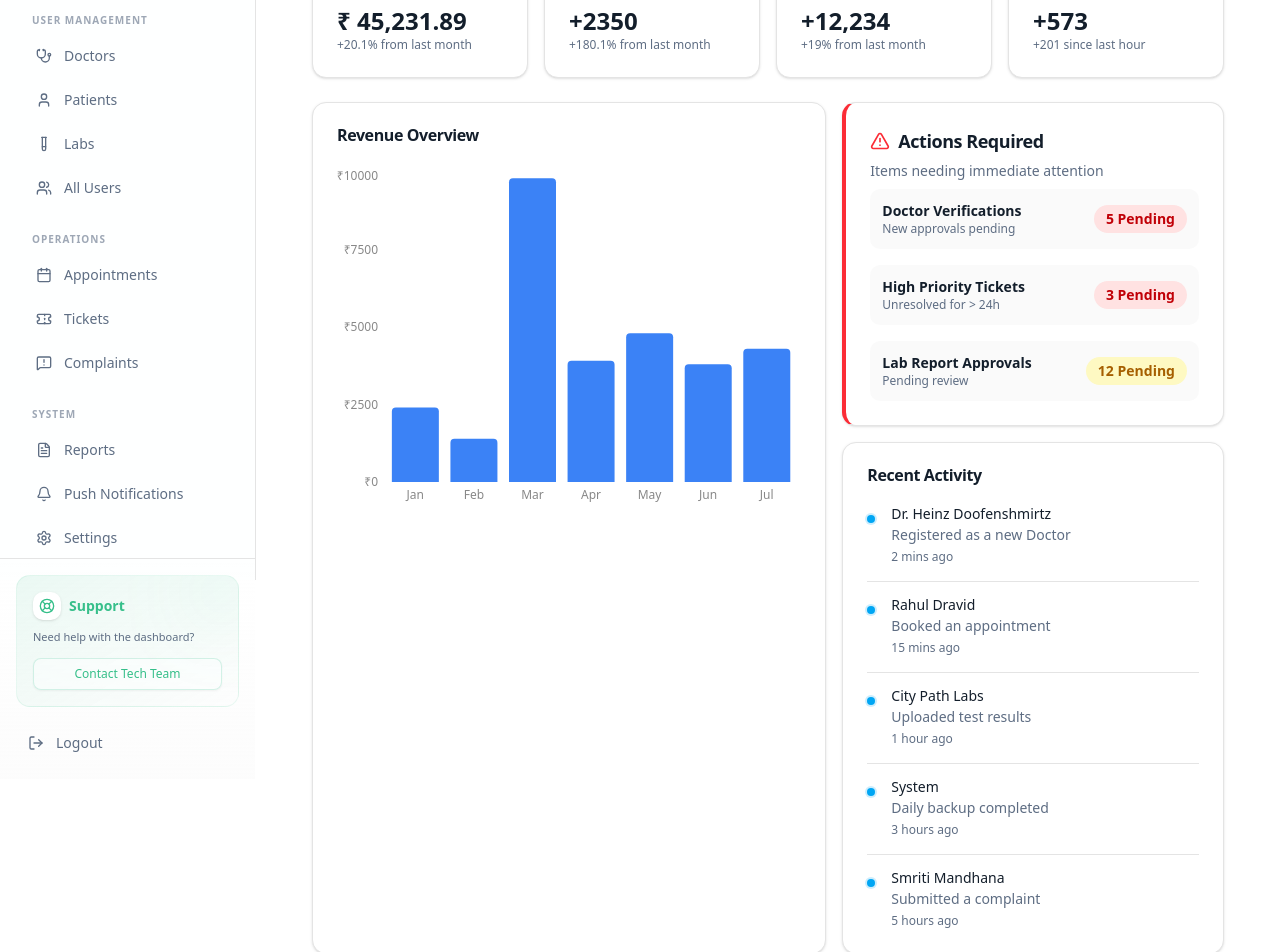
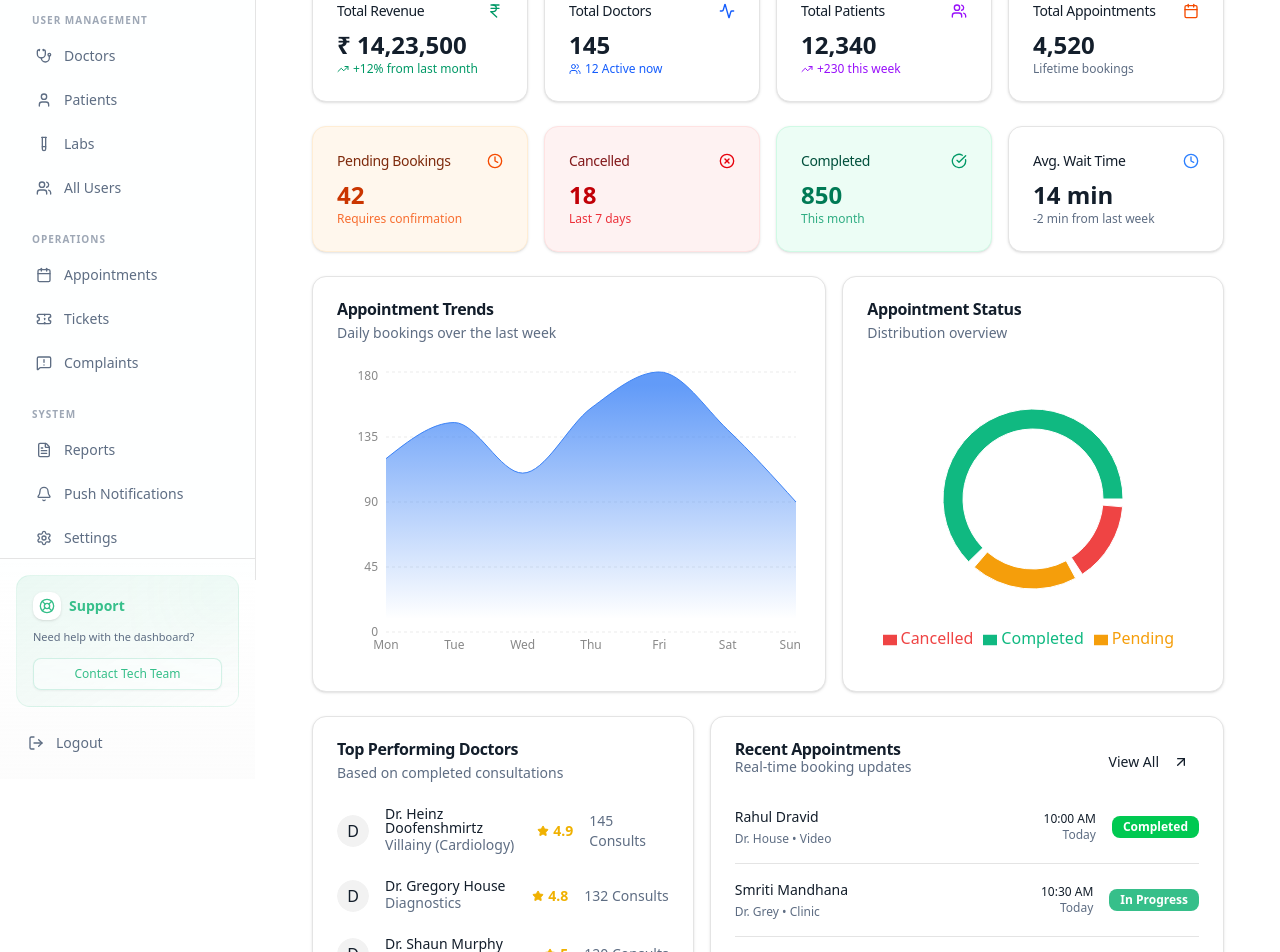
Before and after one commit to niks-nikhil-anand/swasthify_admin_portal, a Next.js app: page /superAdmin/dashboard in a window 1280 px wide. Shown: the part 220-1172 px from the top of the page. Built offline with nearby package versions, Linux system fonts and the light colour scheme.

Commit message:
feat: redesign dashboard page, introducing new charts, detailed metrics, and operational data displays.

```diff
--- a/app/superAdmin/(pages)/dashboard/page.tsx
+++ b/app/superAdmin/(pages)/dashboard/page.tsx
@@ -1,230 +1,353 @@
 "use client"
 
+import { Avatar, AvatarFallback, AvatarImage } from "@/components/ui/avatar"
+import { Badge } from "@/components/ui/badge"
+import { Button } from "@/components/ui/button"
 import { Card, CardContent, CardDescription, CardHeader, CardTitle } from "@/components/ui/card"
-import { Activity, AlertTriangle, ArrowUpRight, CheckCircle, CreditCard, DollarSign, IndianRupee, Users } from "lucide-react"
-import { Area, AreaChart, Bar, BarChart, CartesianGrid, ResponsiveContainer, Tooltip, XAxis, YAxis } from "recharts"
-
-const areaChartData = [
-  { name: "Jan", total: 2400 },
-  { name: "Feb", total: 1398 },
-  { name: "Mar", total: 9800 },
-  { name: "Apr", total: 3908 },
-  { name: "May", total: 4800 },
-  { name: "Jun", total: 3800 },
-  { name: "Jul", total: 4300 },
-]
-
-const recentActivity = [
-  {
-    id: 1,
-    user: "Dr. Heinz Doofenshmirtz",
-    action: "Registered as a new Doctor",
-    time: "2 mins ago",
-    status: "success"
-  },
-  {
-    id: 2,
-    user: "Rahul Dravid",
-    action: "Booked an appointment",
-    time: "15 mins ago",
-    status: "info"
-  },
-  {
-    id: 3,
-    user: "City Path Labs",
-    action: "Uploaded test results",
-    time: "1 hour ago",
-    status: "warning"
-  },
-  {
-    id: 4,
-    user: "System",
-    action: "Daily backup completed",
-    time: "3 hours ago",
-    status: "success"
-  },
-  {
-    id: 5,
-    user: "Smriti Mandhana",
-    action: "Submitted a complaint",
-    time: "5 hours ago",
-    status: "destructive"
-  }
-]
-
-const actionsRequired = [
-  {
-    id: 1,
-    title: "Doctor Verifications",
-    count: 5,
-    description: "New approvals pending",
-    urgent: true
-  },
-  {
-    id: 2,
-    title: "High Priority Tickets",
-    count: 3,
-    description: "Unresolved for > 24h",
-    urgent: true
-  },
-  {
-    id: 3,
-    title: "Lab Report Approvals",
-    count: 12,
-    description: "Pending review",
-    urgent: false
-  }
-]
+import {
+  Activity,
+  AlertCircle,
+  ArrowUpRight,
+  Calendar,
+  CheckCircle,
+  Clock,
+  CreditCard,
+  DollarSign,
+  Download,
+  FileText,
+  IndianRupee,
+  MoreHorizontal,
+  Star,
+  TrendingUp,
+  Users,
+  XCircle
+} from "lucide-react"
+import {
+  Area,
+  AreaChart,
+  Bar,
+  BarChart,
+  CartesianGrid,
+  Cell,
+  Legend,
+  Pie,
+  PieChart,
+  ResponsiveContainer,
+  Tooltip,
+  XAxis,
+  YAxis
+} from "recharts"
 
 export default function DashboardPage() {
+  // --- Data Mockups ---
+
+  const appointmentTrends = [
+    { name: "Mon", total: 120 },
+    { name: "Tue", total: 145 },
+    { name: "Wed", total: 110 },
+    { name: "Thu", total: 155 },
+    { name: "Fri", total: 180 },
+    { name: "Sat", total: 140 },
+    { name: "Sun", total: 90 },
+  ]
+
+  const statusDistribution = [
+    { name: "Completed", value: 65, color: "#10b981" }, // emerald-500
+    { name: "Pending", value: 20, color: "#f59e0b" },   // amber-500
+    { name: "Cancelled", value: 15, color: "#ef4444" }, // red-500
+  ]
+
+  const doctorAvailability = [
+    { department: "Cardio", available: 10, booked: 8 },
+    { department: "Ortho", available: 8, booked: 7 },
+    { department: "Neuro", available: 6, booked: 2 },
+    { department: "Pedia", available: 12, booked: 10 },
+    { department: "Derma", available: 9, booked: 9 },
+  ]
+
+  const topDoctors = [
+    { name: "Dr. Heinz Doofenshmirtz", specialty: "Villainy (Cardiology)", rating: 4.9, consults: 145, img: "/avatars/01.png" },
+    { name: "Dr. Gregory House", specialty: "Diagnostics", rating: 4.8, consults: 132, img: "/avatars/02.png" },
+    { name: "Dr. Shaun Murphy", specialty: "Surgery", rating: 5.0, consults: 120, img: "/avatars/03.png" },
+    { name: "Dr. Meredith Grey", specialty: "General Surgery", rating: 4.7, consults: 115, img: "/avatars/04.png" },
+  ]
+
+  const recentAppointments = [
+    { id: "APT-101", patient: "Rahul Dravid", doctor: "Dr. House", time: "10:00 AM", status: "Completed", type: "Video" },
+    { id: "APT-102", patient: "Smriti Mandhana", doctor: "Dr. Grey", time: "10:30 AM", status: "In Progress", type: "Clinic" },
+    { id: "APT-103", patient: "Virat Kohli", doctor: "Dr. Murphy", time: "11:00 AM", status: "Pending", type: "Video" },
+    { id: "APT-104", patient: "Mithali Raj", doctor: "Dr. Strange", time: "11:15 AM", status: "Cancelled", type: "Clinic" },
+  ]
+
+  const alerts = [
+    { title: "Pending Approvals", count: 5, type: "urgent", desc: "Doctors awaiting verification" },
+    { title: "Missed Appointments", count: 12, type: "warning", desc: "No-show report generated" },
+    { title: "Supply Alert", count: 3, type: "info", desc: "Low stock in Lab B" },
+  ]
+
   return (
     <div className="flex-1 space-y-6 p-8 pt-6">
-      <div className="flex items-center justify-between space-y-2">
-        <h2 className="text-3xl font-bold tracking-tight">Dashboard Overview</h2>
+      {/* Header */}
+      <div className="flex flex-col md:flex-row md:items-center md:justify-between space-y-2 md:space-y-0">
+        <div>
+          <h2 className="text-3xl font-bold tracking-tight">Dashboard</h2>
+          <p className="text-muted-foreground">Platform overview & real-time analytics.</p>
+        </div>
+        <div className="flex items-center space-x-2">
+          <Button variant="outline" className="hidden md:flex">
+            <Calendar className="mr-2 h-4 w-4" /> Jan 20, 2024 - Feb 20, 2024
+          </Button>
+          <Button>
+            <Download className="mr-2 h-4 w-4" /> Export Report
+          </Button>
+        </div>
       </div>
 
-      {/* KPI Cards */}
+      {/* Metrics Row 1: Primary Stats */}
       <div className="grid gap-4 md:grid-cols-2 lg:grid-cols-4">
         <Card>
           <CardHeader className="flex flex-row items-center justify-between space-y-0 pb-2">
-            <CardTitle className="text-sm font-medium">
-              Total Revenue
-            </CardTitle>
-            <IndianRupee className="h-4 w-4 text-muted-foreground" />
+            <CardTitle className="text-sm font-medium">Total Revenue</CardTitle>
+            <IndianRupee className="h-4 w-4 text-emerald-600" />
           </CardHeader>
           <CardContent>
-            <div className="text-2xl font-bold">₹ 45,231.89</div>
-            <p className="text-xs text-muted-foreground">
-              +20.1% from last month
-            </p>
+            <div className="text-2xl font-bold">₹ 14,23,500</div>
+            <div className="flex items-center text-xs text-emerald-600">
+              <TrendingUp className="mr-1 h-3 w-3" /> +12% from last month
+            </div>
           </CardContent>
         </Card>
         <Card>
           <CardHeader className="flex flex-row items-center justify-between space-y-0 pb-2">
-            <CardTitle className="text-sm font-medium">
-              Active Users
-            </CardTitle>
-            <Users className="h-4 w-4 text-muted-foreground" />
+            <CardTitle className="text-sm font-medium">Total Doctors</CardTitle>
+            <Activity className="h-4 w-4 text-blue-600" />
           </CardHeader>
           <CardContent>
-            <div className="text-2xl font-bold">+2350</div>
-            <p className="text-xs text-muted-foreground">
-              +180.1% from last month
-            </p>
+            <div className="text-2xl font-bold">145</div>
+            <div className="flex items-center text-xs text-blue-600">
+              <Users className="mr-1 h-3 w-3" /> 12 Active now
+            </div>
           </CardContent>
         </Card>
         <Card>
           <CardHeader className="flex flex-row items-center justify-between space-y-0 pb-2">
-            <CardTitle className="text-sm font-medium">Sales</CardTitle>
-            <CreditCard className="h-4 w-4 text-muted-foreground" />
+            <CardTitle className="text-sm font-medium">Total Patients</CardTitle>
+            <Users className="h-4 w-4 text-purple-600" />
           </CardHeader>
           <CardContent>
-            <div className="text-2xl font-bold">+12,234</div>
-            <p className="text-xs text-muted-foreground">
-              +19% from last month
-            </p>
+            <div className="text-2xl font-bold">12,340</div>
+            <div className="flex items-center text-xs text-purple-600">
+              <TrendingUp className="mr-1 h-3 w-3" /> +230 this week
+            </div>
           </CardContent>
         </Card>
         <Card>
           <CardHeader className="flex flex-row items-center justify-between space-y-0 pb-2">
-            <CardTitle className="text-sm font-medium">Active Now</CardTitle>
-            <Activity className="h-4 w-4 text-muted-foreground" />
+            <CardTitle className="text-sm font-medium">Total Appointments</CardTitle>
+            <Calendar className="h-4 w-4 text-orange-600" />
           </CardHeader>
           <CardContent>
-            <div className="text-2xl font-bold">+573</div>
-            <p className="text-xs text-muted-foreground">
-              +201 since last hour
-            </p>
+            <div className="text-2xl font-bold">4,520</div>
+            <p className="text-xs text-muted-foreground">Lifetime bookings</p>
           </CardContent>
         </Card>
       </div>
 
+      {/* Metrics Row 2: Secondary / Operational Stats */}
+      <div className="grid gap-4 md:grid-cols-2 lg:grid-cols-4">
+        <Card className="bg-orange-50 border-orange-100 dark:bg-orange-950/20 dark:border-orange-900">
+          <CardHeader className="flex flex-row items-center justify-between space-y-0 pb-2">
+            <CardTitle className="text-sm font-medium text-orange-900 dark:text-orange-100">Pending Bookings</CardTitle>
+            <Clock className="h-4 w-4 text-orange-600" />
+          </CardHeader>
+          <CardContent>
+            <div className="text-2xl font-bold text-orange-700 dark:text-orange-300">42</div>
+            <p className="text-xs text-orange-600/80">Requires confirmation</p>
+          </CardContent>
+        </Card>
+        <Card className="bg-red-50 border-red-100 dark:bg-red-950/20 dark:border-red-900">
+          <CardHeader className="flex flex-row items-center justify-between space-y-0 pb-2">
+            <CardTitle className="text-sm font-medium text-red-900 dark:text-red-100">Cancelled</CardTitle>
+            <XCircle className="h-4 w-4 text-red-600" />
+          </CardHeader>
+          <CardContent>
+            <div className="text-2xl font-bold text-red-700 dark:text-red-300">18</div>
+            <p className="text-xs text-red-600/80">Last 7 days</p>
+          </CardContent>
+        </Card>
+        <Card className="bg-emerald-50 border-emerald-100 dark:bg-emerald-950/20 dark:border-emerald-900">
+          <CardHeader className="flex flex-row items-center justify-between space-y-0 pb-2">
+            <CardTitle className="text-sm font-medium text-emerald-900 dark:text-emerald-100">Completed</CardTitle>
+            <CheckCircle className="h-4 w-4 text-emerald-600" />
+          </CardHeader>
+          <CardContent>
+            <div className="text-2xl font-bold text-emerald-700 dark:text-emerald-300">850</div>
+            <p className="text-xs text-emerald-600/80">This month</p>
+          </CardContent>
+        </Card>
+        <Card>
+          <CardHeader className="flex flex-row items-center justify-between space-y-0 pb-2">
+            <CardTitle className="text-sm font-medium">Avg. Wait Time</CardTitle>
+            <Clock className="h-4 w-4 text-blue-500" />
+          </CardHeader>
+          <CardContent>
+            <div className="text-2xl font-bold">14 min</div>
+            <p className="text-xs text-muted-foreground">-2 min from last week</p>
+          </CardContent>
+        </Card>
+      </div>
+
+      {/* Charts Section */}
       <div className="grid gap-4 md:grid-cols-2 lg:grid-cols-7">
-
-        {/* Main Chart */}
+        {/* Appointment Trends */}
         <Card className="col-span-4">
           <CardHeader>
-            <CardTitle>Revenue Overview</CardTitle>
+            <CardTitle>Appointment Trends</CardTitle>
+            <CardDescription>Daily bookings over the last week</CardDescription>
           </CardHeader>
           <CardContent className="pl-2">
-            <ResponsiveContainer width="100%" height={350}>
-              <BarChart data={areaChartData}>
-                <XAxis
-                  dataKey="name"
-                  stroke="#888888"
-                  fontSize={12}
-                  tickLine={false}
-                  axisLine={false}
-                />
-                <YAxis
-                  stroke="#888888"
-                  fontSize={12}
-                  tickLine={false}
-                  axisLine={false}
-                  tickFormatter={(value) => `₹${value}`}
-                />
-                <Tooltip
-                  cursor={{ fill: 'transparent' }}
-                  contentStyle={{ borderRadius: '8px', border: 'none', boxShadow: '0 4px 6px -1px rgb(0 0 0 / 0.1)' }}
-                  formatter={(value) => [`₹${value}`, "Total"]}
-                />
-                <Bar dataKey="total" fill="#3b82f6" radius={[4, 4, 0, 0]} />
-              </BarChart>
+            <ResponsiveContainer width="100%" height={300}>
+              <AreaChart data={appointmentTrends}>
+                <defs>
+                  <linearGradient id="colorTotal" x1="0" y1="0" x2="0" y2="1">
+                    <stop offset="5%" stopColor="#3b82f6" stopOpacity={0.8} />
+                    <stop offset="95%" stopColor="#3b82f6" stopOpacity={0} />
+                  </linearGradient>
+                </defs>
+                <XAxis dataKey="name" stroke="#888888" fontSize={12} tickLine={false} axisLine={false} />
+                <YAxis stroke="#888888" fontSize={12} tickLine={false} axisLine={false} />
+                <CartesianGrid vertical={false} strokeDasharray="3 3" opacity={0.4} />
+                <Tooltip contentStyle={{ borderRadius: '8px', border: 'none', boxShadow: '0 4px 12px rgba(0,0,0,0.1)' }} />
+                <Area type="monotone" dataKey="total" stroke="#3b82f6" fillOpacity={1} fill="url(#colorTotal)" />
+              </AreaChart>
             </ResponsiveContainer>
           </CardContent>
         </Card>
 
-        {/* Action Required & Recent Activity */}
-        <div className="col-span-3 space-y-4">
+        {/* Status Distribution */}
+        <Card className="col-span-3">
+          <CardHeader>
+            <CardTitle>Appointment Status</CardTitle>
+            <CardDescription>Distribution overview</CardDescription>
+          </CardHeader>
+          <CardContent className="flex items-center justify-center">
+            <ResponsiveContainer width="100%" height={300}>
+              <PieChart>
+                <Pie
+                  data={statusDistribution}
+                  cx="50%"
+                  cy="50%"
+                  innerRadius={70}
+                  outerRadius={90}
+                  paddingAngle={5}
+                  dataKey="value"
+                >
+                  {statusDistribution.map((entry, index) => (
+                    <Cell key={`cell-${index}`} fill={entry.color} />
+                  ))}
+                </Pie>
+                <Tooltip />
+                <Legend verticalAlign="bottom" height={36} />
+              </PieChart>
+            </ResponsiveContainer>
+          </CardContent>
+        </Card>
+      </div>
 
-          {/* Actions Required Section */}
-          <Card className="border-l-4 border-l-red-500">
-            <CardHeader className="pb-2">
-              <CardTitle className="text-lg flex items-center gap-2">
-                <AlertTriangle className="h-5 w-5 text-red-500" />
-                Actions Required
-              </CardTitle>
-              <CardDescription>Items needing immediate attention</CardDescription>
-            </CardHeader>
-            <CardContent className="space-y-4">
-              {actionsRequired.map((action) => (
-                <div key={action.id} className="flex items-center justify-between bg-muted/40 p-3 rounded-lg">
-                  <div>
-                    <h4 className="font-semibold text-sm">{action.title}</h4>
-                    <p className="text-xs text-muted-foreground">{action.description}</p>
+      {/* Detailed Info Section */}
+      <div className="grid gap-4 md:grid-cols-2 lg:grid-cols-7">
+
+        {/* Top Doctors List */}
+        <Card className="col-span-3">
+          <CardHeader>
+            <CardTitle>Top Performing Doctors</CardTitle>
+            <CardDescription>Based on completed consultations</CardDescription>
+          </CardHeader>
+          <CardContent>
+            <div className="space-y-6">
+              {topDoctors.map((doctor, i) => (
+                <div key={i} className="flex items-center justify-between">
+                  <div className="flex items-center space-x-4">
+                    <Avatar>
+                      <AvatarFallback>{doctor.name.charAt(0)}</AvatarFallback>
+                    </Avatar>
+                    <div>
+                      <p className="text-sm font-medium leading-none">{doctor.name}</p>
+                      <p className="text-sm text-muted-foreground">{doctor.specialty}</p>
+                    </div>
                   </div>
-                  <div className={`text-sm font-bold px-3 py-1 rounded-full ${action.urgent ? 'bg-red-100 text-red-700' : 'bg-yellow-100 text-yellow-700'}`}>
-                    {action.count} Pending
+                  <div className="flex items-center space-x-4">
+                    <div className="flex items-center text-yellow-500">
+                      <Star className="h-3 w-3 mr-1 fill-current" />
+                      <span className="text-sm font-bold">{doctor.rating}</span>
+                    </div>
+                    <div className="text-sm text-muted-foreground font-medium">
+                      {doctor.consults} Consults
+                    </div>
                   </div>
                 </div>
               ))}
-            </CardContent>
-          </Card>
+            </div>
+          </CardContent>
+        </Card>
 
-          {/* Recent Activity Section */}
+        {/* Recent Appointments & Alerts */}
+        <div className="col-span-4 space-y-4">
+          {/* Activity Feed */}
           <Card>
-            <CardHeader>
-              <CardTitle>Recent Activity</CardTitle>
+            <CardHeader className="flex flex-row items-center justify-between">
+              <div>
+                <CardTitle>Recent Appointments</CardTitle>
+                <CardDescription>Real-time booking updates</CardDescription>
+              </div>
+              <Button variant="ghost" size="sm" className="hidden sm:flex">
+                View All <ArrowUpRight className="ml-2 h-4 w-4" />
+              </Button>
             </CardHeader>
             <CardContent>
               <div className="space-y-4">
-                {recentActivity.map((activity) => (
-                  <div key={activity.id} className="flex items-start gap-4 pb-4 last:pb-0 last:border-0 border-b">
-                    <span className="relative flex h-2 w-2 translate-y-2 rounded-full bg-sky-500 ring-2 ring-sky-500/20" />
+                {recentAppointments.map((apt) => (
+                  <div key={apt.id} className="flex items-center justify-between border-b pb-4 last:border-0 last:pb-0">
                     <div className="space-y-1">
-                      <p className="text-sm font-medium leading-none">
-                        {activity.user}
-                      </p>
-                      <p className="text-sm text-muted-foreground">
-                        {activity.action}
-                      </p>
-                      <p className="text-xs text-muted-foreground">
-                        {activity.time}
-                      </p>
+                      <p className="text-sm font-medium">{apt.patient}</p>
+                      <p className="text-xs text-muted-foreground">{apt.doctor} • {apt.type}</p>
+                    </div>
+                    <div className="flex items-center gap-4">
+                      <div className="text-xs text-right hidden sm:block">
+                        <p className="font-medium">{apt.time}</p>
+                        <p className="text-muted-foreground">Today</p>
+                      </div>
+                      <Badge variant={apt.status === "Completed" ? "success" : apt.status === "Cancelled" ? "danger" : apt.status === "In Progress" ? "default" : "secondary"}>
+                        {apt.status}
+                      </Badge>
                     </div>
                   </div>
                 ))}
               </div>
+            </CardContent>
+          </Card>
+
+          {/* Alerts / Actions Required */}
+          <Card className="border-l-4 border-l-orange-500 bg-orange-50/10">
+            <CardHeader className="pb-3">
+              <CardTitle className="text-base flex items-center gap-2">
+                <AlertCircle className="h-5 w-5 text-orange-500" />
+                Actions Required
+              </CardTitle>
+            </CardHeader>
+            <CardContent className="grid gap-2">
+              {alerts.map((alert, i) => (
+                <div key={i} className="flex items-center justify-between p-2 rounded-md hover:bg-muted/50 transition-colors">
+                  <div className="flex items-center gap-3">
+                    <div className={`h-2 w-2 rounded-full ${alert.type === 'urgent' ? 'bg-red-500' : 'bg-orange-400'}`} />
+                    <span className="text-sm font-medium">{alert.title}</span>
+                  </div>
+                  <div className="flex items-center gap-2">
+                    <span className="text-xs text-muted-foreground hidden sm:inline">{alert.desc}</span>
+                    <Badge variant="outline" className="bg-background">{alert.count}</Badge>
+                  </div>
+                </div>
+              ))}
             </CardContent>
           </Card>
         </div>
```
